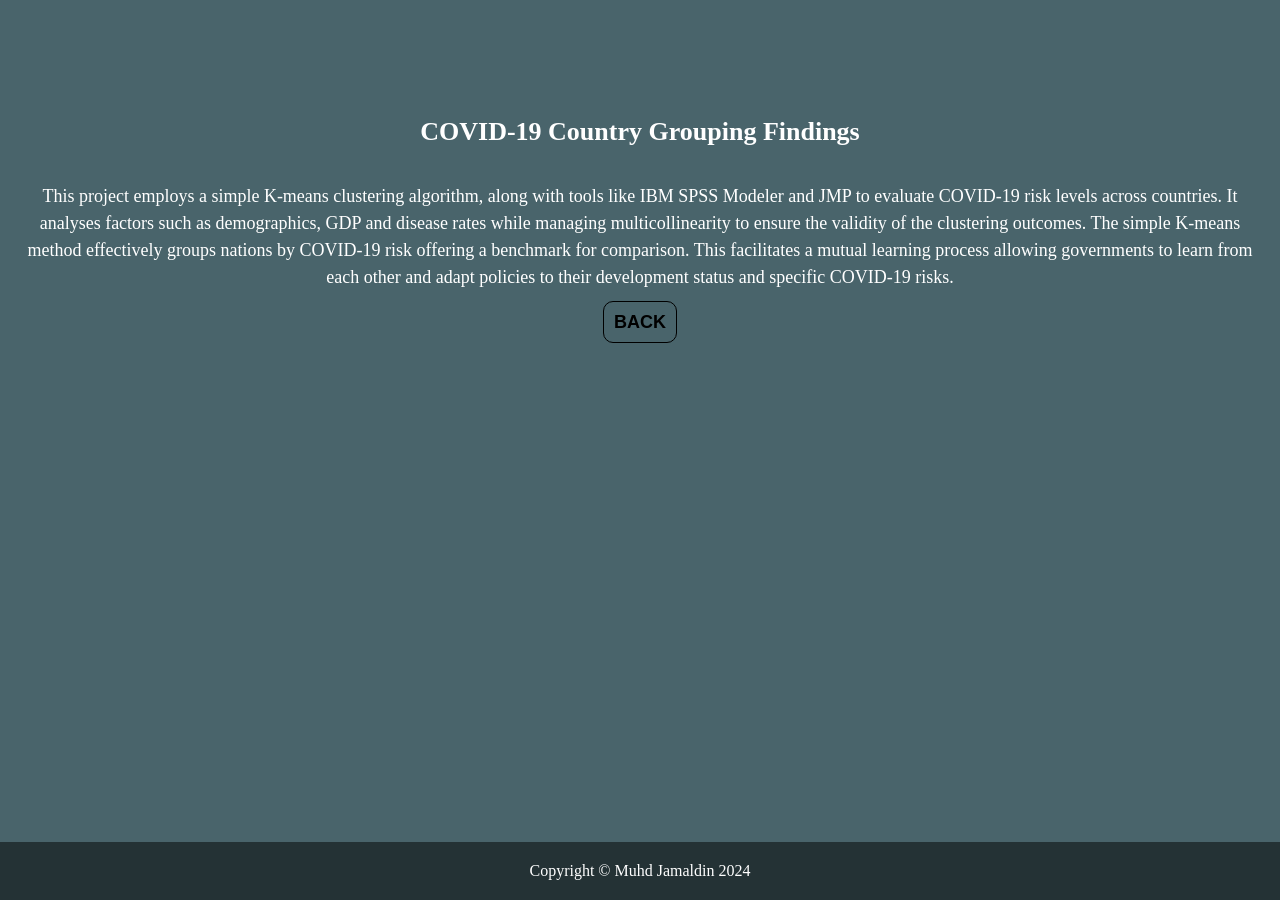
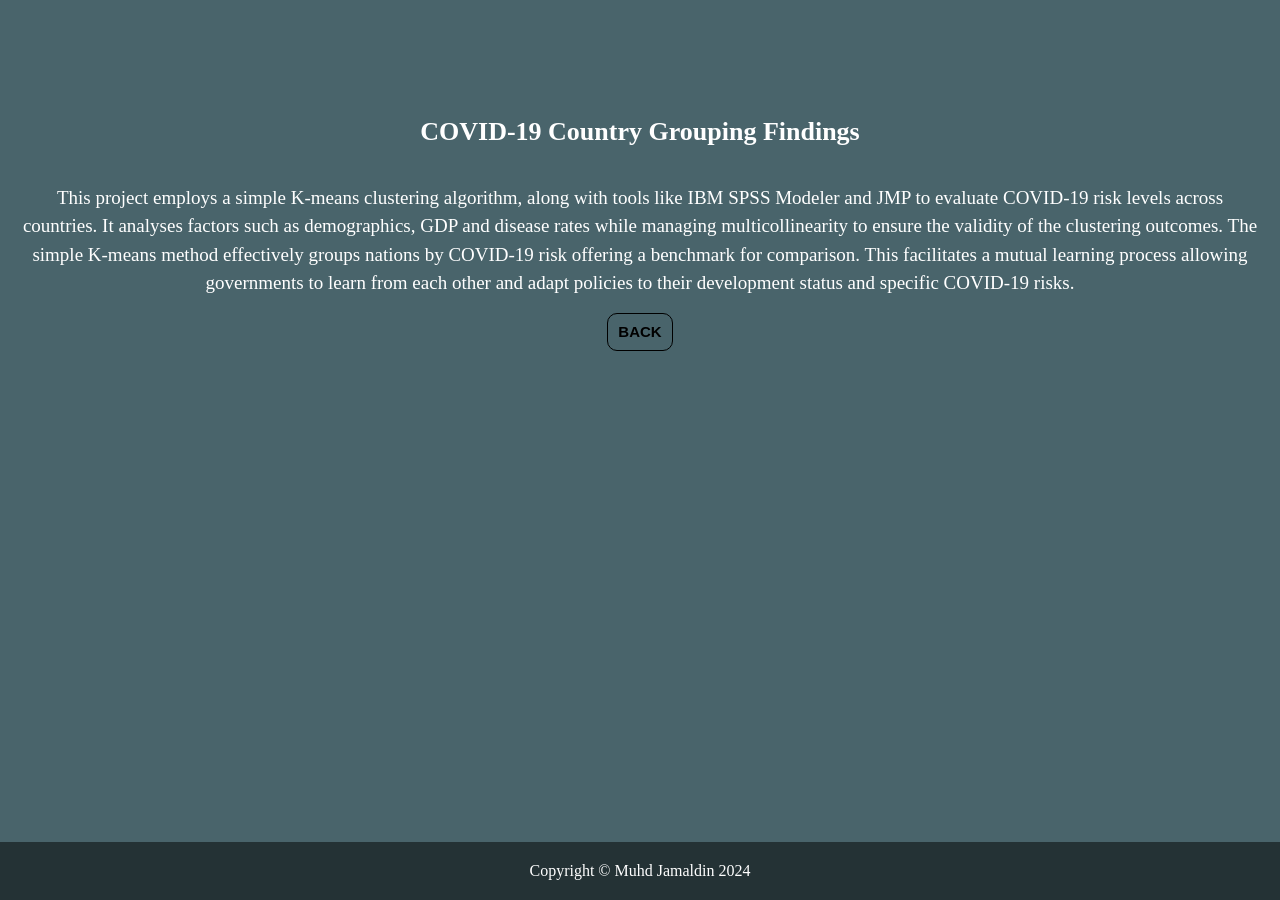
Before and after one commit to Md-Khid/Md-Khid, a Jekyll site: the page 1.html, which Jekyll copies as it is, in a window 1280 px wide. Built offline with Jekyll 4.4.1, drawn with Linux system fonts in a browser that asks for light colours.

Commit message:
Update 1.html

```diff
--- a/1.html
+++ b/1.html
@@ -31,12 +31,12 @@
             padding: 0 20px;
         }
         .container p {
-            font-size: 18px; /* Decreased font size for content */
+            font-size: 19px; /* Decreased font size for content */
             text-align: center;
             line-height: 1.5;
         }
         .back-link {
-            font-size: 18px;
+            font-size: 15px;
             color: black;
             text-decoration: none;
             border: 0.5px solid black;
```
